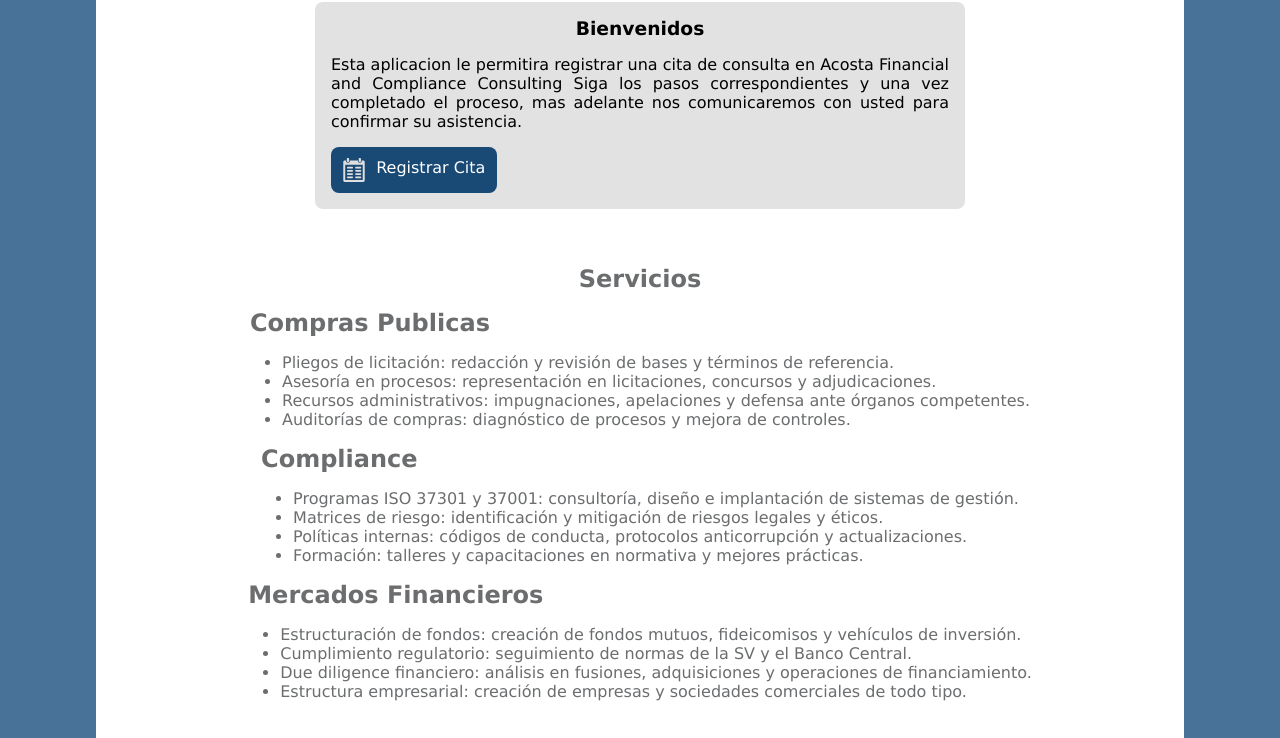
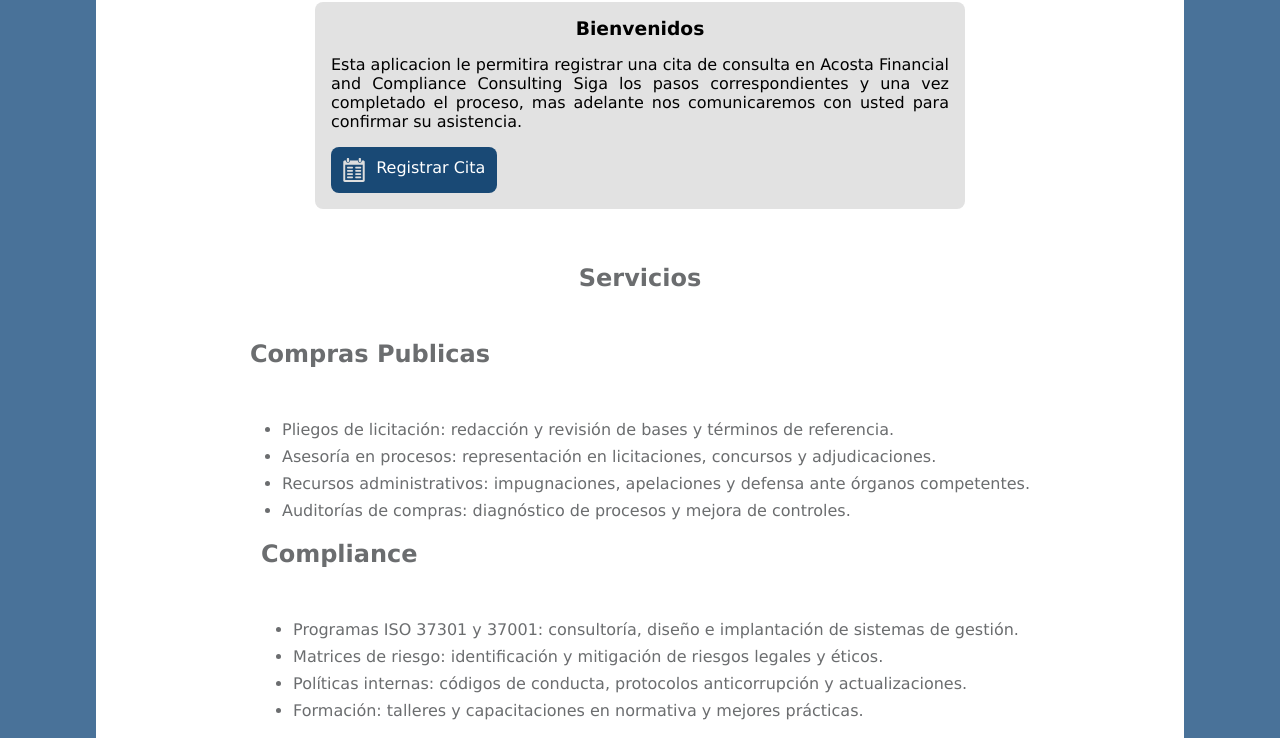
Before and after one commit to RobinsonAlcantara/RSCE-Project, a plain HTML site: page index.html in a window 1280 px wide. Shown: the part 196-934 px from the top of the page. Drawn offline with Linux system fonts and the light colour scheme.

Commit message:
Se agrego interlineado y style al h2 servicios

```diff
--- a/css/style.css
+++ b/css/style.css
@@ -168,6 +168,11 @@
     margin-bottom: 1.5rem;
     color: var(--color-texto);
     padding: 2rem;
+    line-height: 1.7rem;
+
+    & h2{
+        margin-bottom: 2rem;
+    }
 }
 
 .servicio{
```
